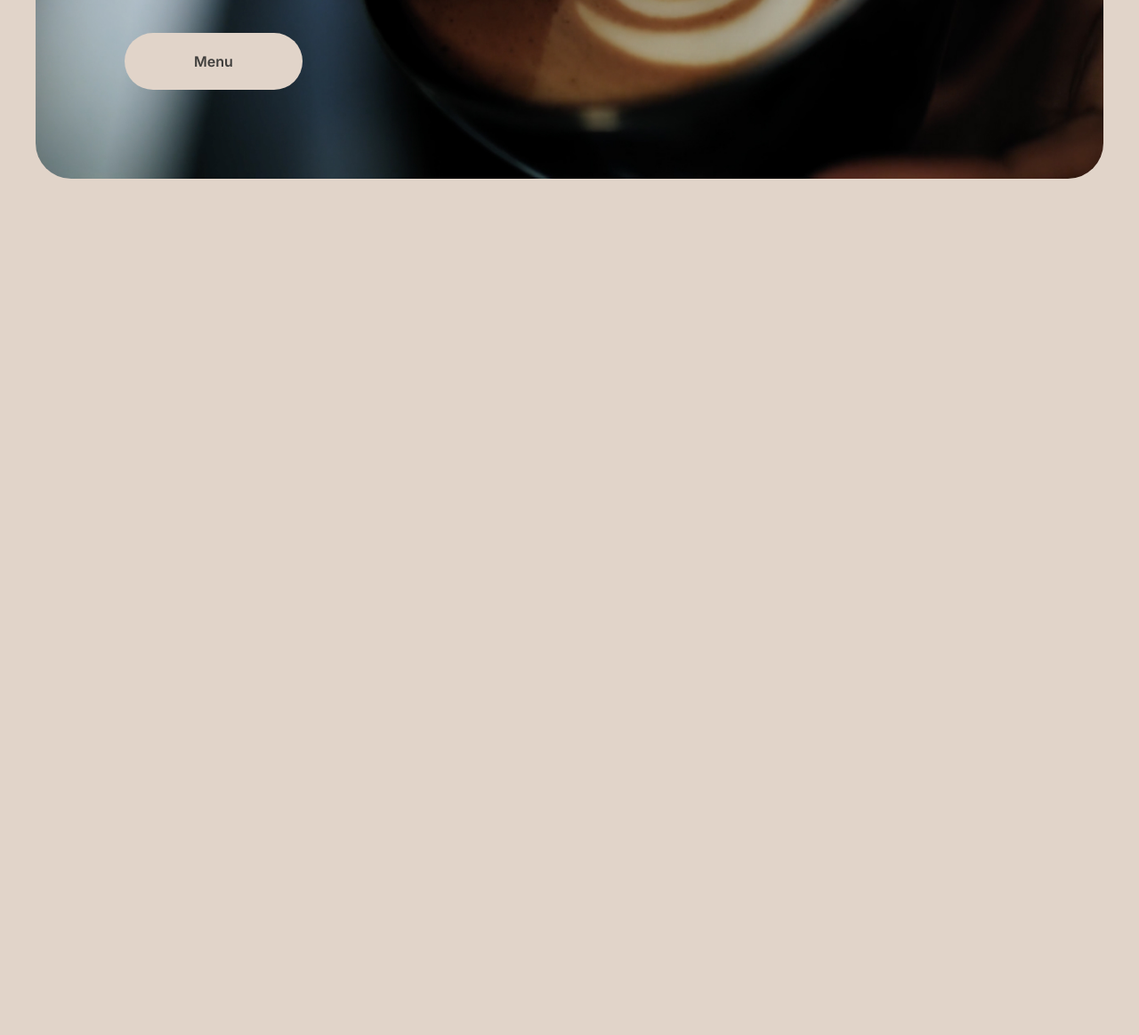
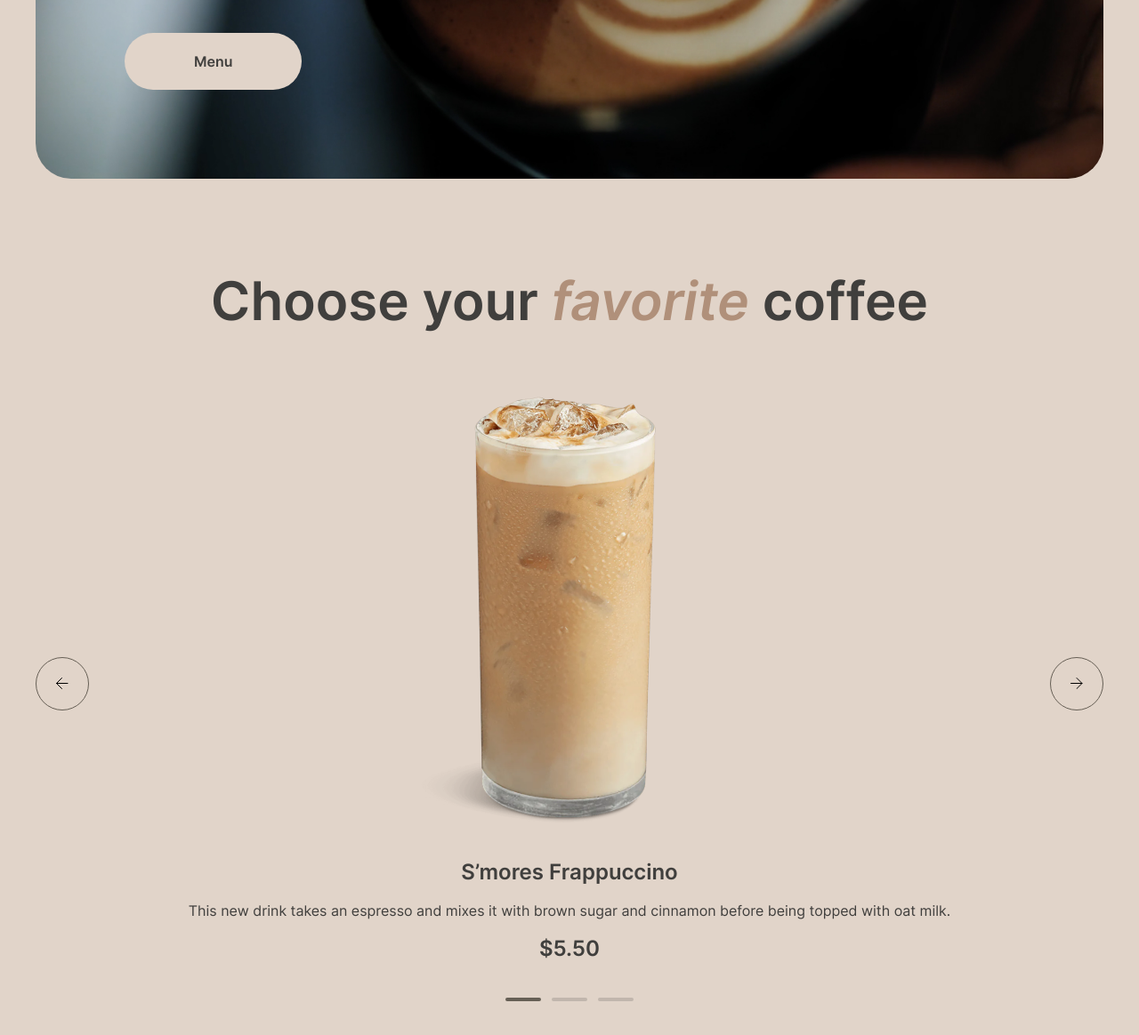
Before and after one commit to nastya3323/rsschool-landing-page, a plain HTML site: page index.html in a window 1280 px wide. Shown: the part 542-1706 px from the top of the page at 89% size. Before the commit the page ends 800 px from the top, so only its background shows below. Drawn offline with Linux system fonts and the light colour scheme.

Commit message:
feat: add slider section

```diff
--- a/index.html
+++ b/index.html
@@ -7,11 +7,6 @@
     <link rel="stylesheet" href="styles.css" />
     <link rel="shortcut icon" href="favicon.ico" />
     <link rel="preconnect" href="https://fonts.googleapis.com" />
-    <link rel="preconnect" href="https://fonts.gstatic.com" crossorigin />
-    <link
-      href="https://fonts.googleapis.com/css2?family=Inter:ital,opsz,wght@0,14..32,400..700;1,14..32,100..900&display=swap"
-      rel="stylesheet"
-    />
   </head>
   <body>
     <header class="header">
@@ -255,7 +250,112 @@
           </div>
         </div>
       </section>
-      <section class="slider"></section>
+
+      <section class="slider">
+        <div class="container">
+          <h2 class="slider__title">
+            Choose your <span>favorite</span> coffee
+          </h2>
+
+          <div class="slider__content">
+            <button class="slider__prev-btn" type="button">
+              <svg
+                width="14"
+                height="13"
+                viewBox="0 0 14 13"
+                fill="none"
+                aria-hidden="true"
+              >
+                <path
+                  d="M13 6.5H0.5M6.5 12.5L0.5 6.5L6.5 0.5"
+                  stroke="currentColor"
+                  stroke-linecap="round"
+                  stroke-linejoin="round"
+                />
+              </svg>
+            </button>
+
+            <div class="slider__viewport">
+              <div class="slider__track">
+                <div class="slider__item">
+                  <img
+                    class="slider__image"
+                    src="./assets/images/main-page/coffee-slider-1.png"
+                    alt="S’mores Frappuccino"
+                    loading="lazy"
+                  />
+                  <div class="slider__description">
+                    <h3 class="slider__heading">S’mores Frappuccino</h3>
+                    <p class="slider__text">
+                      This new drink takes an espresso and mixes it with brown
+                      sugar and cinnamon before being topped with oat milk.
+                    </p>
+                    <p class="slider__price">$5.50</p>
+                  </div>
+                </div>
+
+                <div class="slider__item">
+                  <img
+                    class="slider__image"
+                    src="./assets/images/main-page/coffee-slider-2.png"
+                    alt="Caramel Macchiato"
+                    loading="lazy"
+                  />
+                  <div class="slider__description">
+                    <h3 class="slider__heading">Caramel Macchiato</h3>
+                    <p class="slider__text">
+                      Fragrant and unique classic espresso with rich
+                      caramel-peanut syrup, with cream under whipped thick foam.
+                    </p>
+                    <p class="slider__price">$5.00</p>
+                  </div>
+                </div>
+
+                <div class="slider__item">
+                  <img
+                    class="slider__image"
+                    src="./assets/images/main-page/coffee-slider-3.png"
+                    alt="Ice coffee"
+                    loading="lazy"
+                  />
+                  <div class="slider__description">
+                    <h3 class="slider__heading">Ice coffee</h3>
+                    <p class="slider__text">
+                      A popular summer drink that tones and invigorates.
+                      Prepared from coffee, milk and ice.
+                    </p>
+                    <p class="slider__price">$4.50</p>
+                  </div>
+                </div>
+              </div>
+            </div>
+
+            <button class="slider__next-btn" type="button">
+              <svg
+                width="14"
+                height="13"
+                viewBox="0 0 14 13"
+                fill="none"
+                aria-hidden="true"
+              >
+                <path
+                  d="M0.5 6.5H13M7 12.5L13 6.5L7 0.5"
+                  stroke="currentColor"
+                  stroke-linecap="round"
+                  stroke-linejoin="round"
+                />
+              </svg>
+            </button>
+          </div>
+
+          <div class="slider__controls">
+            <div class="slider__control slider__control--active"></div>
+            <div class="slider__control"></div>
+            <div class="slider__control"></div>
+          </div>
+        </div>
+      </section>
+
       <section class="about"></section>
       <section class="modile-app"></section>
     </main>
--- a/styles.css
+++ b/styles.css
@@ -266,11 +266,11 @@ body {
   top: 8px;
 }
 
-.burger-menu.open .burger-menu__item {
+.burger-menu--open .burger-menu__item {
   transform: translateY(3px) rotate(45deg);
 }
 
-.burger-menu.open .burger-menu__item::after {
+.burger-menu--open .burger-menu__item::after {
   top: 0;
   transform: rotate(90deg);
 }
@@ -330,6 +330,119 @@ body {
 }
 /* Hero end */
 
+/* Slider start */
+.slider {
+  padding-block: 100px;
+}
+
+.slider__title {
+  text-align: center;
+  font-weight: 600;
+  font-size: 60px;
+  line-height: 125%;
+  margin-bottom: 40px;
+}
+
+.slider__title span {
+  font-style: italic;
+  color: var(--text-accent);
+}
+
+.slider__content {
+  display: flex;
+  align-items: center;
+  justify-content: space-between;
+}
+
+.slider__prev-btn,
+.slider__next-btn {
+  display: flex;
+  align-items: center;
+  justify-content: center;
+  border: 1px solid var(--bg-container);
+  background: transparent;
+  border-radius: 100px;
+  width: 60px;
+  height: 60px;
+  flex-shrink: 0;
+  transition: background 0.2s ease, color 0.2s ease;
+}
+
+:root:not([data-theme="light"]) .slider__prev-btn,
+.slider__next-btn {
+  border-color: var(--border-inverse);
+}
+
+.slider__viewport {
+  overflow: hidden;
+}
+
+.slider__track {
+  display: flex;
+  transition: transform 0.4s ease;
+}
+
+.slider__item {
+  display: flex;
+  flex-direction: column;
+  align-items: center;
+  justify-content: center;
+  flex: 0 0 100%;
+}
+
+.slider__image {
+  margin-bottom: 20px;
+}
+
+.slider__description {
+  display: flex;
+  flex-direction: column;
+  align-items: center;
+  justify-content: center;
+  gap: 16px;
+  margin-bottom: 40px;
+}
+
+.slider__heading {
+  font-weight: 600;
+  font-size: 24px;
+  line-height: 125%;
+}
+
+.slider__text {
+  font-weight: 400;
+  line-height: 150%;
+  text-align: center;
+}
+
+.slider__price {
+  font-weight: 600;
+  font-size: 24px;
+  line-height: 125%;
+}
+
+.slider__controls {
+  display: flex;
+  justify-content: center;
+  gap: 12px;
+}
+
+.slider__control {
+  width: 40px;
+  height: 4px;
+  border-radius: 100px;
+  background: var(--border-primary);
+}
+
+.slider__control--active {
+  background: var(--bg-container);
+}
+
+:root:not([data-theme="light"]) .slider__control--active {
+  background: var(--border-inverse);
+}
+/* Slider end */
+
 @media (hover: hover) {
   /* Header start */
   :root:not([data-theme="light"]) .theme-switch:hover .theme-switch__icon--sun {
@@ -361,18 +474,33 @@ body {
     opacity: 1;
   }
   /* Hero end */
+
+  /* Slider start */
+  .slider__prev-btn:hover,
+  .slider__next-btn:hover {
+    color: var(--text-inverse);
+    background: var(--bg-container);
+  }
+
+  :root:not([data-theme="light"]) .slider__prev-btn:hover,
+  .slider__next-btn:hover {
+    border-color: var(--bg-container);
+  }
+  /* Slider end */
 }
 
 @media (max-width: 52em) {
+  /* Header start */
   .menu__list {
     gap: 20px;
   }
-}
+  /* Header end */
 
-@media (max-width: 50em) {
+  /* Hero start */
   .hero__card {
     padding-inline: 60px;
   }
+  /* Hero end */
 }
 
 @media (max-width: 48.1em) {
@@ -413,27 +541,43 @@ body {
   /* Hero end */
 }
 
-@media (max-width: 44em) {
-  .container {
-    padding-inline: 16px;
-  }
-}
-
-@media (max-width: 41em) {
+@media (max-width: 47em) {
   .container {
     padding-inline: 16px;
   }
 
   /* Hero start */
+  .hero__card {
+    padding-inline: 16px;
+  }
+  /* Hero end */
+}
+
+@media (max-width: 37.5em) {
+  /* Hero start */
   .hero__title {
     font-size: 42px;
     line-height: 115%;
   }
-  /* Hero end */
-}
 
-@media (max-width: 37em) {
   .hero__card {
     padding-inline: 16px;
   }
+  /* Hero end */
+
+  /* Slider start */
+  .slider__title {
+    font-size: 32px;
+  }
+
+  .slider__content {
+    justify-content: center;
+  }
+
+  .slider__prev-btn,
+  .slider__next-btn {
+    display: none;
+  }
+
+  /* Slider end */
 }
```
